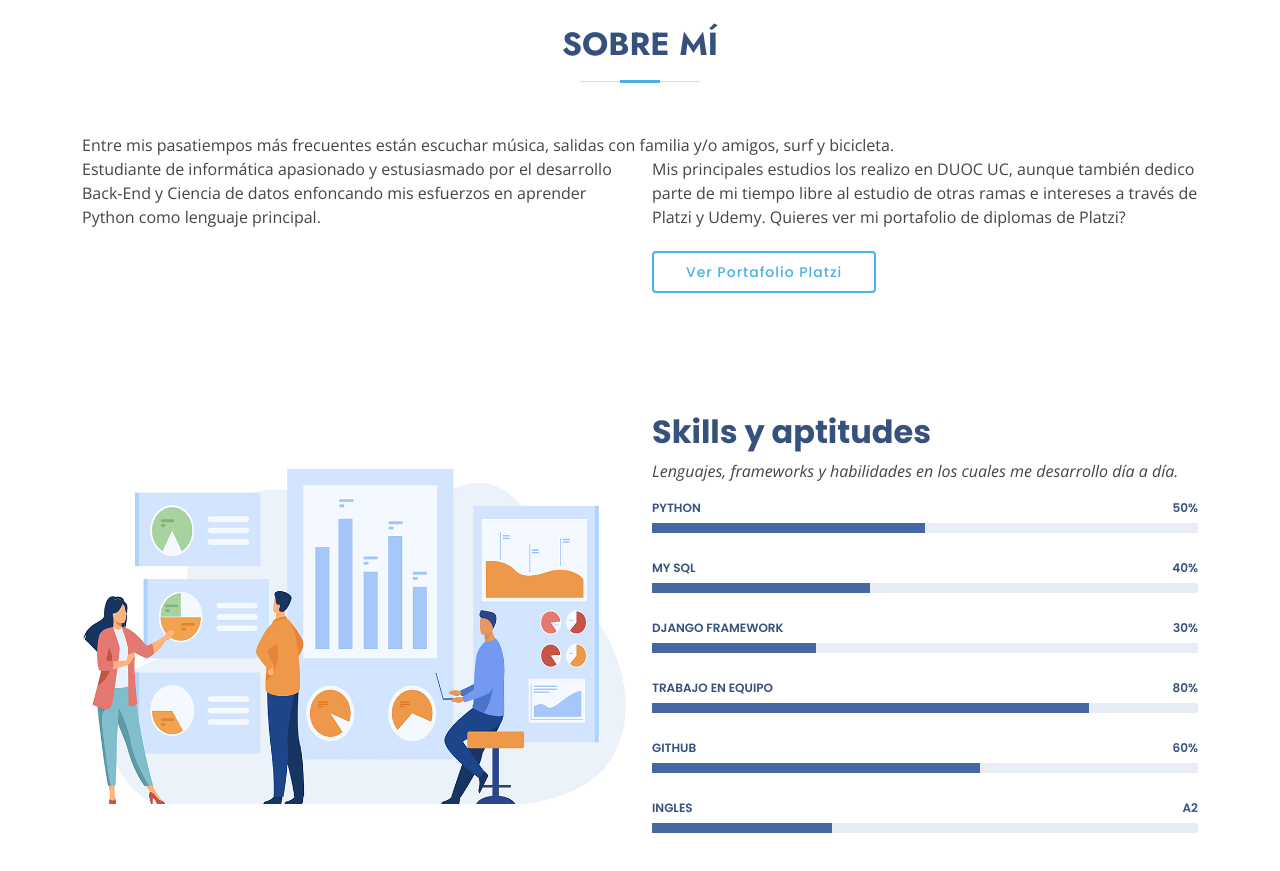
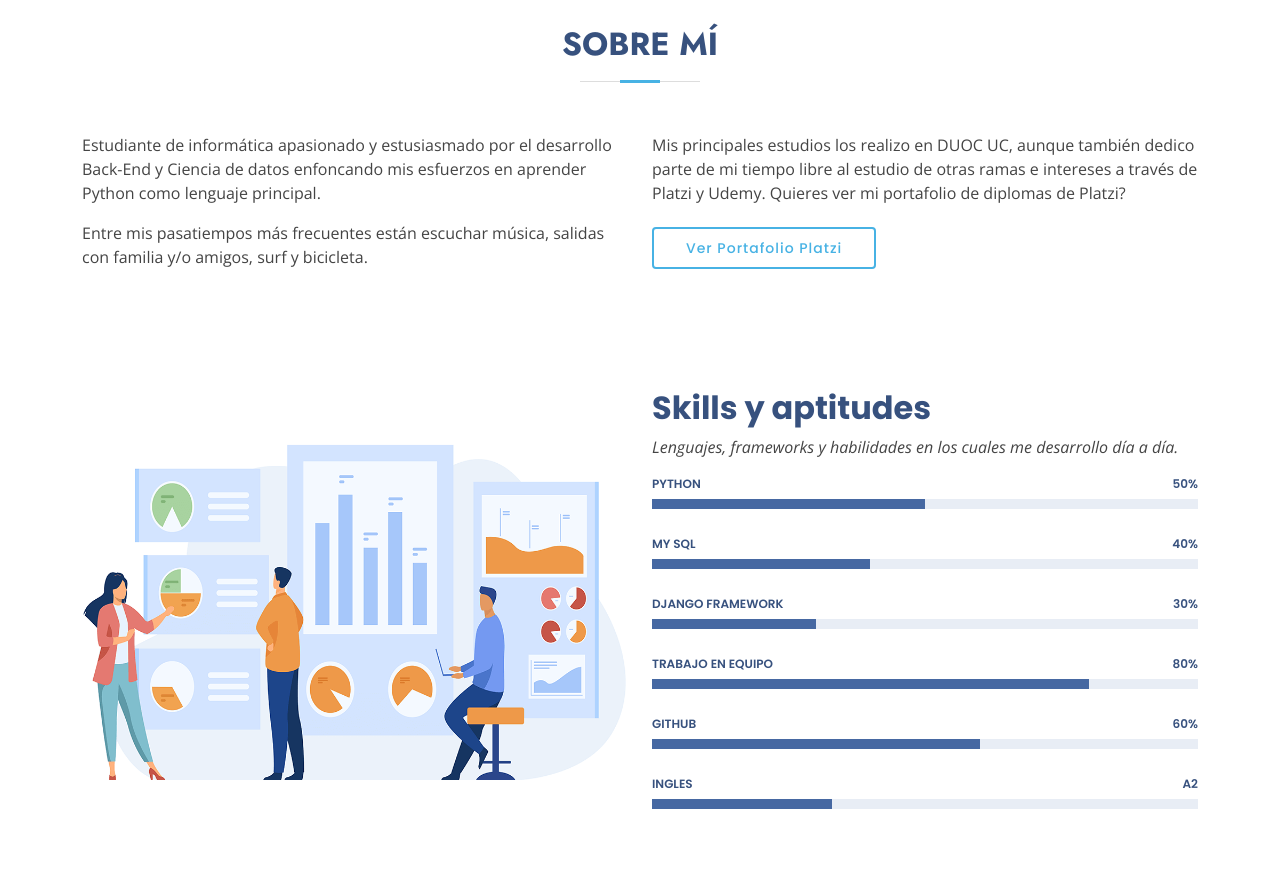
Before and after one commit to nicontrerasi/nicontrerasi.github.io, a plain HTML site: page index.html in a window 1280 px wide. Shown: the part 780-1651 px from the top of the page. Drawn offline with nearby package versions, Linux system fonts and the light colour scheme; files whose address does not match are found by name.

Commit message:
Update index.html

```diff
--- a/index.html
+++ b/index.html
@@ -118,16 +118,13 @@
 
         <div class="row content">
 
-          <div class="col-lg-12" text-align="center">
-            <p>
-              Entre mis pasatiempos más frecuentes están escuchar música, salidas con familia y/o amigos, surf y bicicleta.
-            </p>
-          </div>
-
           <div class="col-lg-6">
             <p>
               Estudiante de informática apasionado y estusiasmado por el desarrollo Back-End y Ciencia de datos enfoncando mis esfuerzos en
               aprender Python como lenguaje principal.
+            </p>
+            <p>
+              Entre mis pasatiempos más frecuentes están escuchar música, salidas con familia y/o amigos, surf y bicicleta.
             </p>
           </div>
 
```
